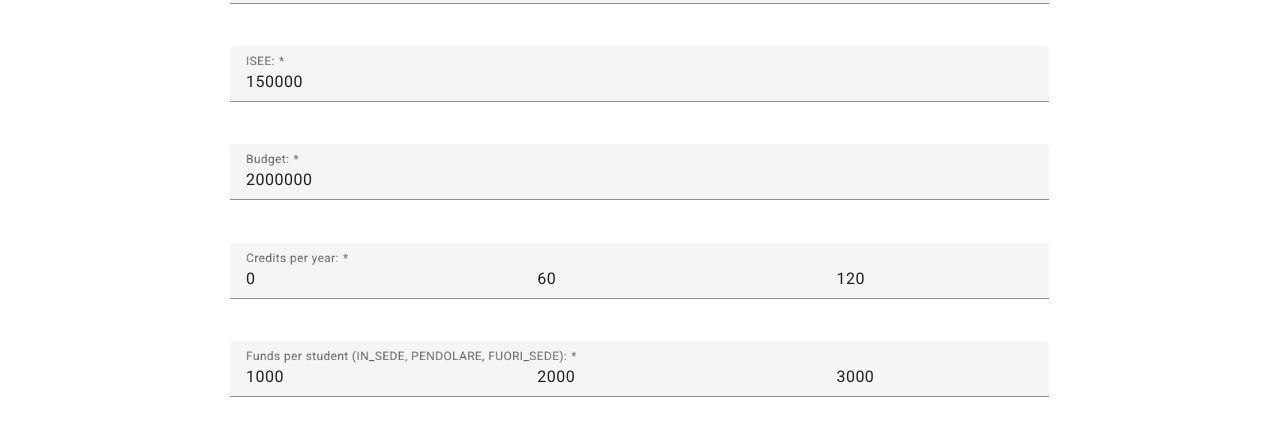
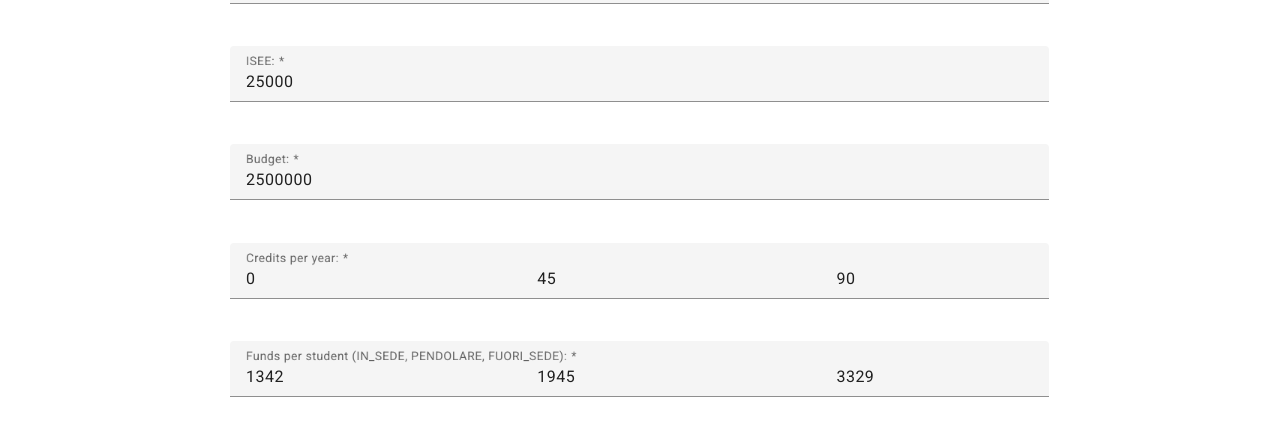
Before and after one commit to andreaunitn/Blockchain-Project, an Angular app in the folder Scholarship-master/ScholarshipFrontEnd/: page /callAdmin in a window 1280 px wide. Shown: the part 393-832 px from the top of the page. Built offline with nearby package versions, Linux system fonts and the light colour scheme; sample sign-in values are in the browser's storage.

Commit message:
default call values are now taken from 2023 program

```diff
--- a/Scholarship-master/ScholarshipFrontEnd/src/app/component/callAdmin/callAdmin.component.html
+++ b/Scholarship-master/ScholarshipFrontEnd/src/app/component/callAdmin/callAdmin.component.html
@@ -13,23 +13,23 @@
           </mat-form-field><br>
           <mat-form-field class="example-full-width" appearance="fill">
             <mat-label> ISEE: </mat-label>
-            <input matInput type="number" [min]="0"  id="ISEE" #ISEE value="150000" required>
+            <input matInput type="number" [min]="0"  id="ISEE" #ISEE value="25000" required>
           </mat-form-field><br>
           <mat-form-field class="example-full-width" appearance="fill">
             <mat-label> Budget: </mat-label>
-            <input matInput type="number" [min]="0"  id="Budget" #BUDGET value="2000000" required>
+            <input matInput type="number" [min]="0"  id="Budget" #BUDGET value="2500000" required>
           </mat-form-field><br>
           <mat-form-field class="example-full-width" appearance="fill">
             <mat-label> Credits per year: </mat-label>
             <input matInput type="number" style="width:25%;" id="credit1" [min]="0" [max]="300" value="0" #credit1 required>
-            <input matInput type="number" style="width:25%; padding-left: 12%;" id="credit2" [min]="0" [max]="300" value="60" #credit2 required>
-            <input matInput type="number" style="width:25%; float:right;" id="credit3" [min]="0" [max]="300" value="120" #credit3 required>
+            <input matInput type="number" style="width:25%; padding-left: 12%;" id="credit2" [min]="0" [max]="300" value="45" #credit2 required>
+            <input matInput type="number" style="width:25%; float:right;" id="credit3" [min]="0" [max]="300" value="90" #credit3 required>
           </mat-form-field><br>
           <mat-form-field class="example-full-width" appearance="fill">
             <mat-label> Funds per student (IN_SEDE, PENDOLARE, FUORI_SEDE): </mat-label>
-            <input matInput type="number" style="width:25%;" id="fund1" [min]="0" [max]="10000" value="1000" #fund1 required>
-            <input matInput type="number" style="width:25%; padding-left: 12%;" id="fund2" [min]="0" [max]="10000" value="2000" #fund2 required>
-            <input matInput type="number" style="width:25%; float:right;" id="fund3" [min]="0" [max]="10000" value="3000" #fund3 required>
+            <input matInput type="number" style="width:25%;" id="fund1" [min]="0" [max]="10000" value="1342" #fund1 required>
+            <input matInput type="number" style="width:25%; padding-left: 12%;" id="fund2" [min]="0" [max]="10000" value="1945" #fund2 required>
+            <input matInput type="number" style="width:25%; float:right;" id="fund3" [min]="0" [max]="10000" value="3329" #fund3 required>
           </mat-form-field><br>
           <mat-form-field class="example-full-width" appearance="fill">
             <mat-label>Choose the end date</mat-label>
```
Also changed, not shown: 3 other files (tests, documents, lock files or other folders).
